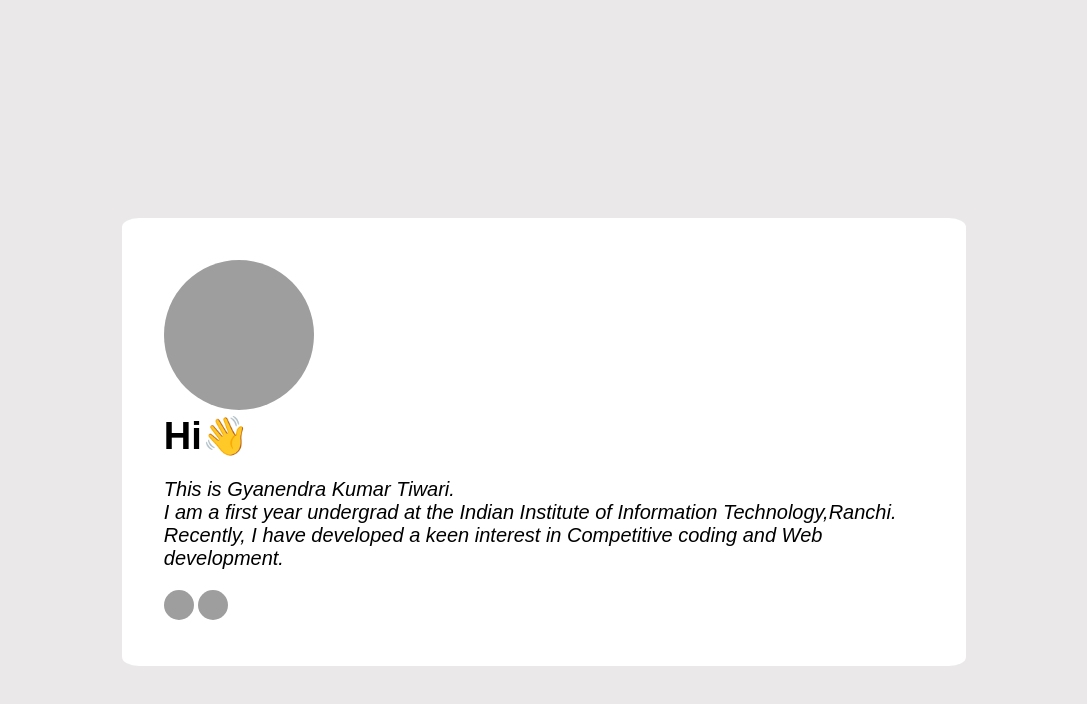
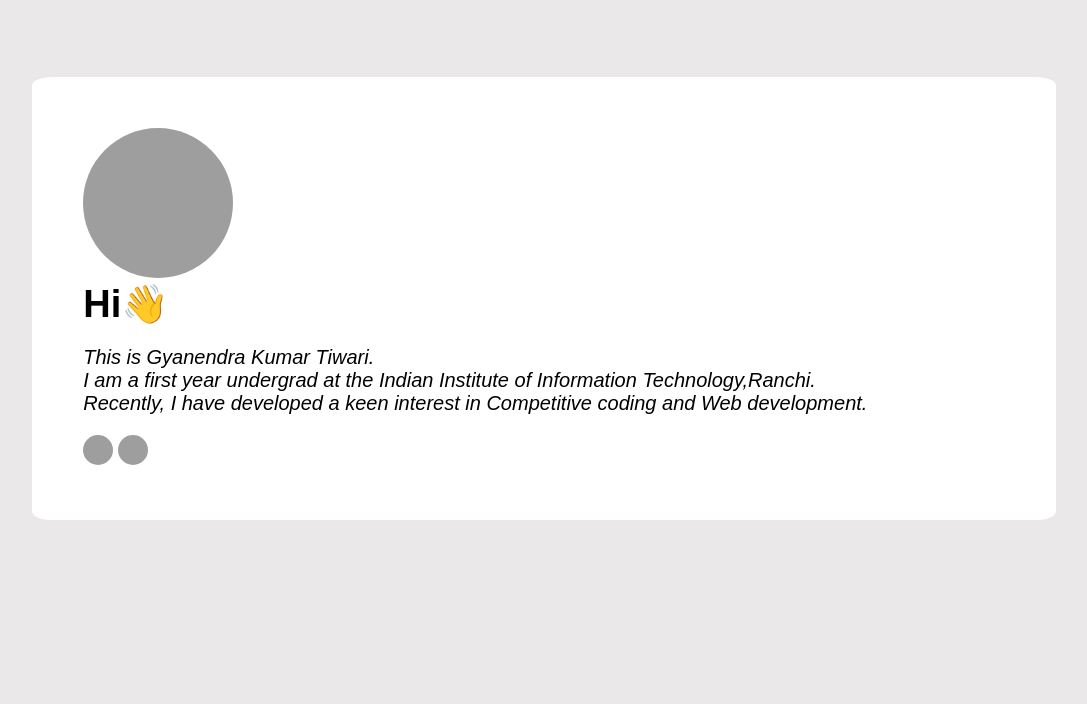
Before and after one commit to sbsangu/Introduction, a plain HTML site: page index.html in a window 1280 px wide. Shown: the whole page, without its empty margins (96-1183 px from the left). Drawn offline with Linux system fonts and the light colour scheme; grey boxes are pictures that could not be loaded.

Commit message:
Add files via upload

```diff
--- a/style.css
+++ b/style.css
@@ -1,7 +1,10 @@
 body {
     font-family: Sans-Serif;
     background-color: rgb(234,232,232);
-    margin: 17%;
+    margin-bottom: 5%;
+    margin-top: 6%;
+    margin-left: 10%;
+    margin-right: 10%;
 }
 
 .container {
```
